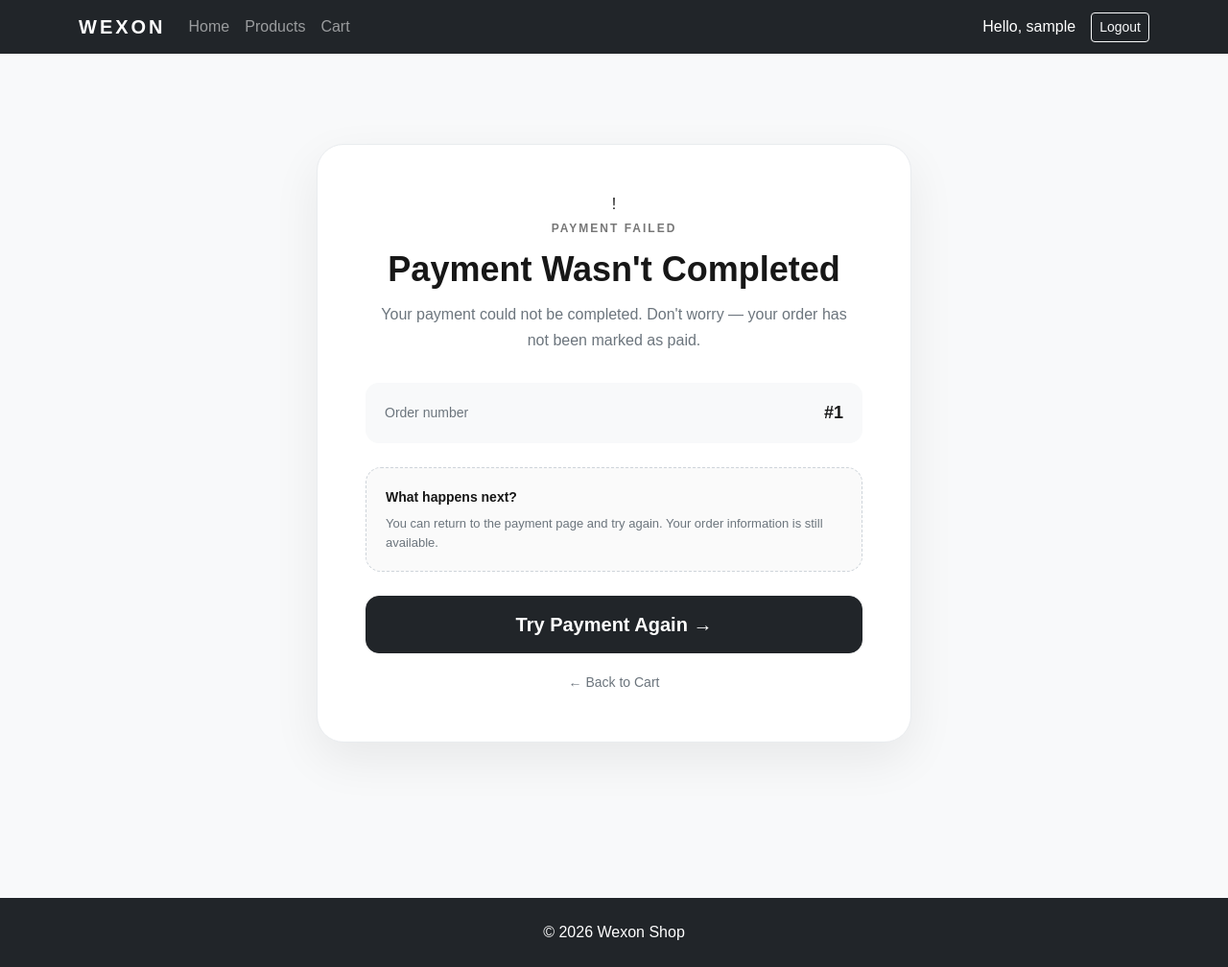
After one commit to Mohamad-sudo616/Wexon, a Django app: page /payments/1/failed/ in a window 1280 px wide. The commit adds this page. Shown: the whole page at 96% size. Run offline with Django 5.2, Linux system fonts and the light colour scheme; a user stored in the database is signed in; tables that the repository leaves empty hold one stand-in row (values such as "Sample post").

Commit message:
payment fail  completetd

```diff
--- a/backend/apps/payments/urls.py
+++ b/backend/apps/payments/urls.py
@@ -17,4 +17,9 @@ urlpatterns = [
         views.process_payment,
         name="process_payment",
     ),
+    path(
+        "<int:order_id>/failed/",
+        views.payment_failed,
+        name="payment_failed",
+    ),
 ]
--- a/backend/apps/payments/views.py
+++ b/backend/apps/payments/views.py
@@ -7,41 +7,36 @@ from .models import Payment
 
 @login_required
 def payment(request, order_id):
-    order = get_object_or_404(
-        Order,
-        id=order_id,
-    )
+    order = get_object_or_404(Order, id=order_id)
 
     payment, created = Payment.objects.get_or_create(
         order=order,
-        defaults={
-            "amount": order.total_price,
-        },
+        defaults={"amount": order.total_price},
     )
 
     return render(
         request,
         "pages/payment.html",
-        {
-            "order": order,
-            "payment": payment,
-        },
+        {"order": order, "payment": payment},
     )
 
 
 @login_required
 def process_payment(request, order_id):
-    order = get_object_or_404(
-        Order,
-        id=order_id,
-    )
-
-    payment = get_object_or_404(
-        Payment,
-        order=order,
-    )
+    order = get_object_or_404(Order, id=order_id)
+    payment = get_object_or_404(Payment, order=order)
 
     if request.method == "POST":
+
+        if request.POST.get("simulate_failure"):
+            payment.status = "failed"
+            payment.save(update_fields=["status", "updated_at"])
+
+            return redirect(
+                "payments:payment_failed",
+                order_id=order.id,
+            )
+
         payment.status = "paid"
         payment.ref_id = f"TEMP-{payment.id}"
         payment.save()
@@ -58,3 +53,18 @@ def process_payment(request, order_id):
         "payments:payment",
         order_id=order.id,
     )
+
+
+@login_required
+def payment_failed(request, order_id):
+    order = get_object_or_404(Order, id=order_id)
+    payment = get_object_or_404(Payment, order=order)
+
+    return render(
+        request,
+        "pages/payment_failed.html",
+        {
+            "order": order,
+            "payment": payment,
+        },
+    )
--- /dev/null
+++ b/backend/templates/pages/payment_failed.html
@@ -0,0 +1,52 @@
+{% extends "base.html" %}
+
+{% block title %}Payment Failed | Wexon Shop{% endblock %}
+
+{% block content %}
+
+<div class="payment-page">
+
+    <div class="payment-card">
+
+        <div class="payment-failed-icon">
+            !
+        </div>
+
+        <span class="section-label">PAYMENT FAILED</span>
+
+        <h1>Payment Wasn't Completed</h1>
+
+        <p class="payment-subtitle">
+            Your payment could not be completed.
+            Don't worry — your order has not been marked as paid.
+        </p>
+
+        <div class="payment-order">
+            <span>Order number</span>
+            <strong>#{{ order.id }}</strong>
+        </div>
+
+        <div class="payment-notice payment-failed-notice">
+            <strong>What happens next?</strong>
+            <p>
+                You can return to the payment page and try again.
+                Your order information is still available.
+            </p>
+        </div>
+
+        <a
+            href="{% url 'payments:payment' order.id %}"
+            class="btn btn-dark btn-lg w-100 payment-button"
+        >
+            Try Payment Again →
+        </a>
+
+        <a href="{% url 'cart:detail' %}" class="payment-back-link">
+            ← Back to Cart
+        </a>
+
+    </div>
+
+</div>
+
+{% endblock %}
```
Also changed, not shown: backend/templates/pages/payment.html (+19 -3 lines).
